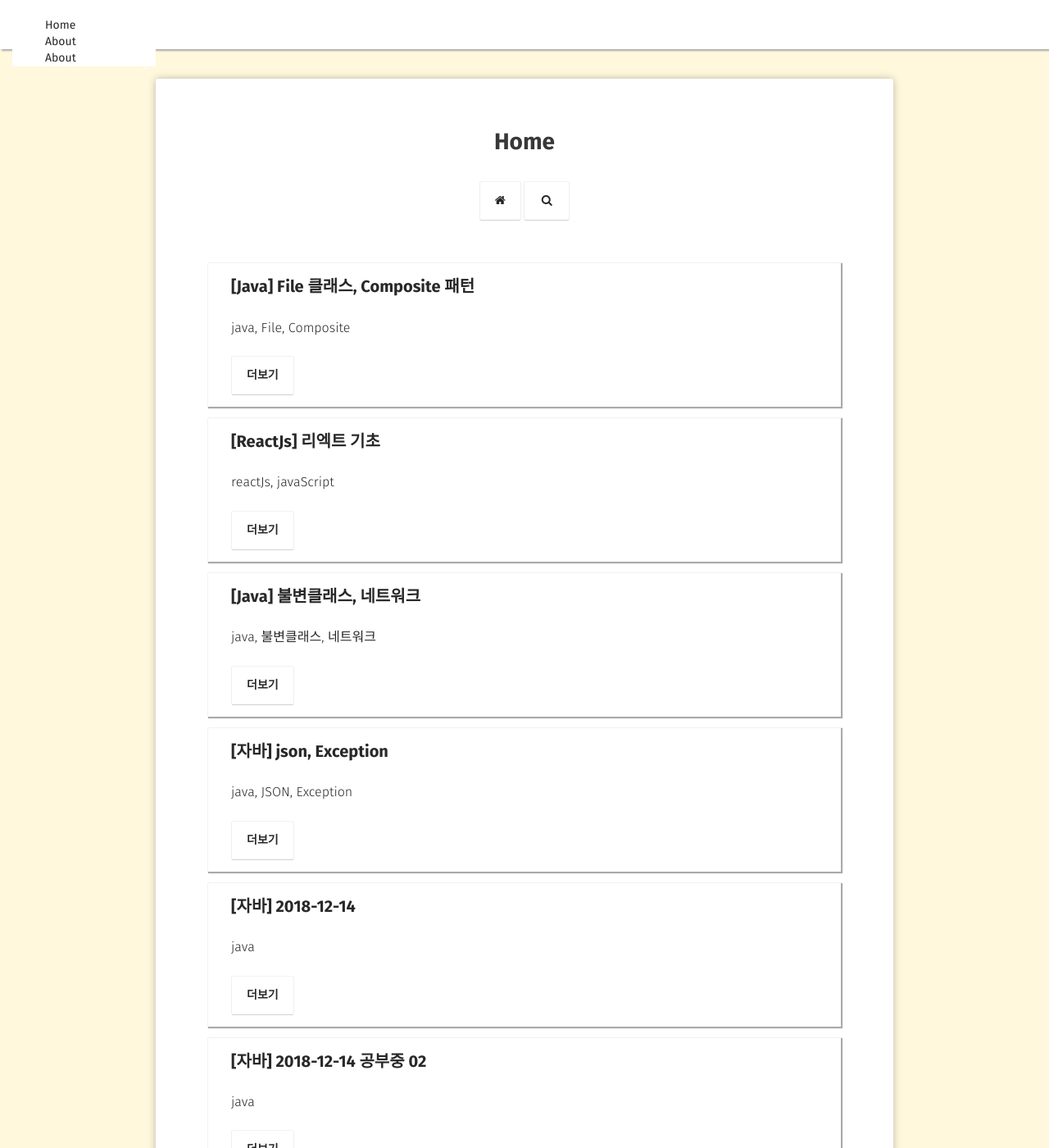
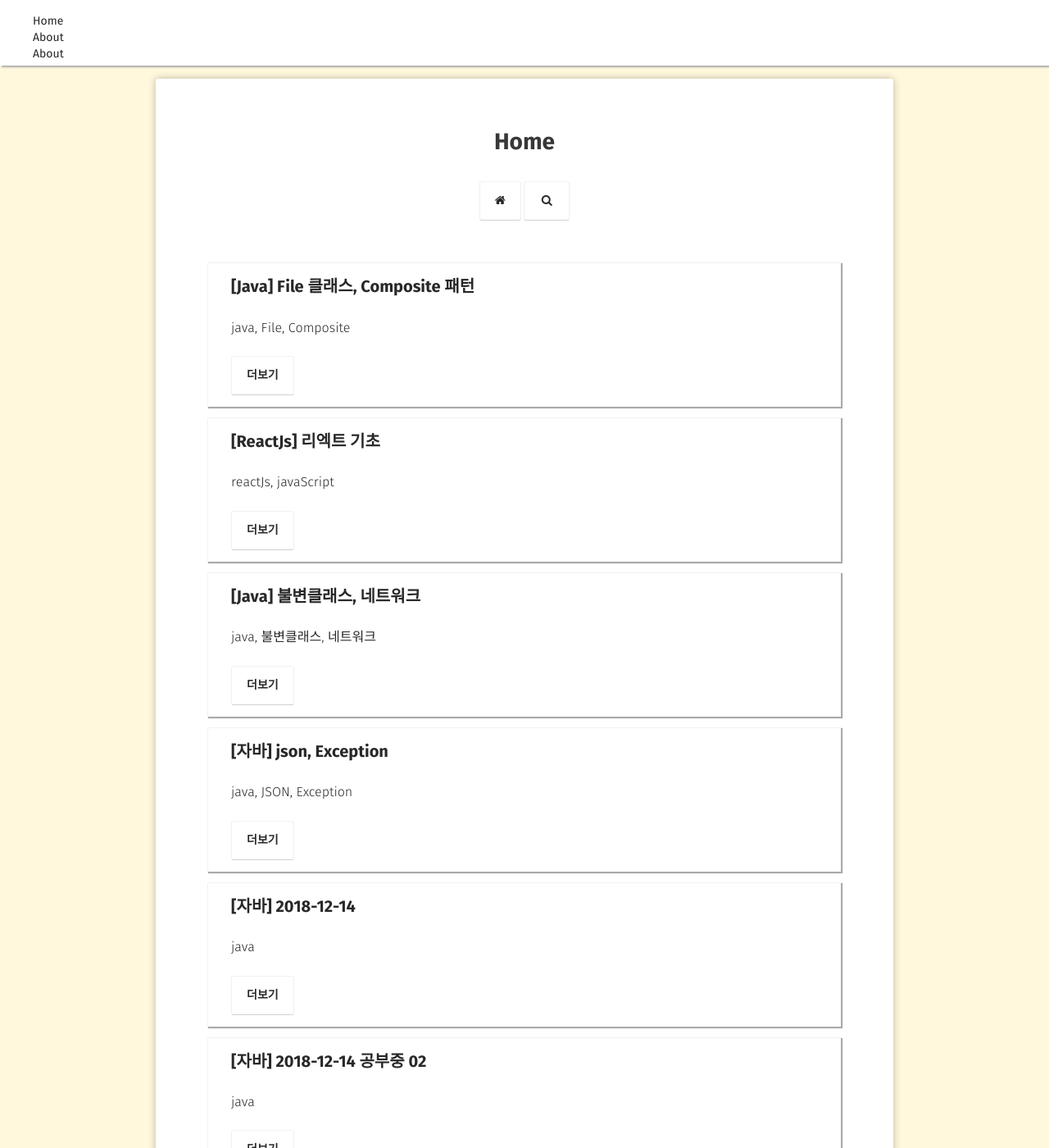
Before and after one commit to choiwono/choiwono.github.io, a Jekyll site: the page built from index.html, in a window 1280 px wide and 1400 px high. Shown: the whole window at 82% size. Built offline with Jekyll 4.4.1, drawn with Linux system fonts in a browser that asks for light colours; some web fonts are replaced.

Commit message:
update_menu_ui
메뉴 ui 변경중

```diff
--- a/_includes/nav.html
+++ b/_includes/nav.html
@@ -3,7 +3,11 @@
 		<ul>
             <li>
                 <a href="{{ site.url }}/">Home</a>
+            </li>
+            <li>
                 <a href="{{ site.url }}/about">About</a>
+            </li>
+            <li>
                 <a href="{{ site.url }}/posts">About</a>
             </li>
         </ul><!-- /.dl-menu -->
--- a/_sass/nav.scss
+++ b/_sass/nav.scss
@@ -11,10 +11,10 @@
 	-moz-perspective-origin: 50% 200%;
 	perspective-origin: 50% 200%;
 	@media #{$notsmall} {
-		position: fixed;
-		max-width: 175px;
-		top: 5px;
-		left: 15px;
+		//position: fixed;
+		max-width: 100%;
+		//top: 5px;
+		//left: 15px;
 	}
 	button {
 		top: 0;
--- a/_sass/site.scss
+++ b/_sass/site.scss
@@ -38,6 +38,7 @@ body {
 	position: fixed;
 	top:0;
 	width: 100%;
+	height: 80px;
 	min-height: 60px;
 	text-align: left;
 	background:#fff;
```
